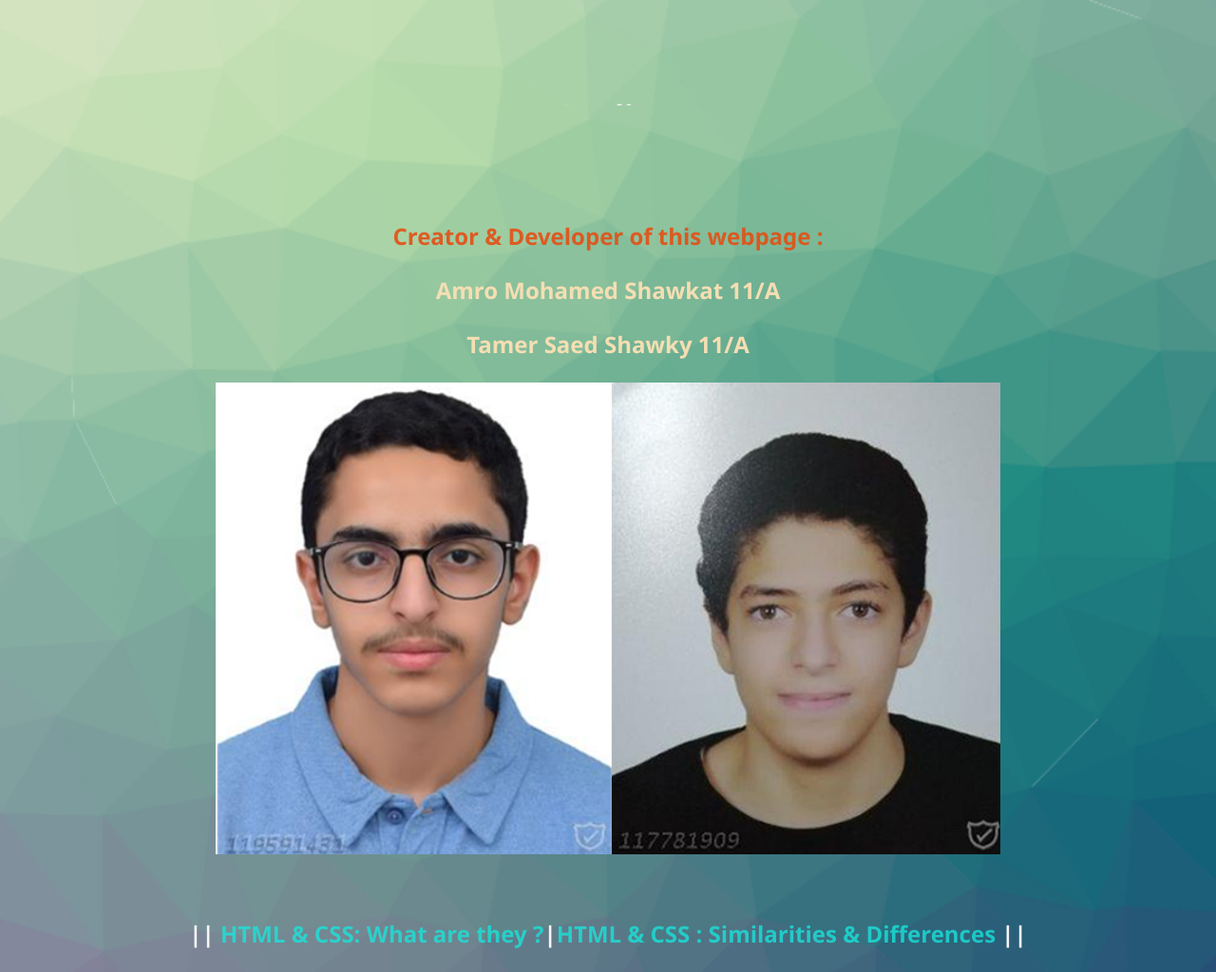
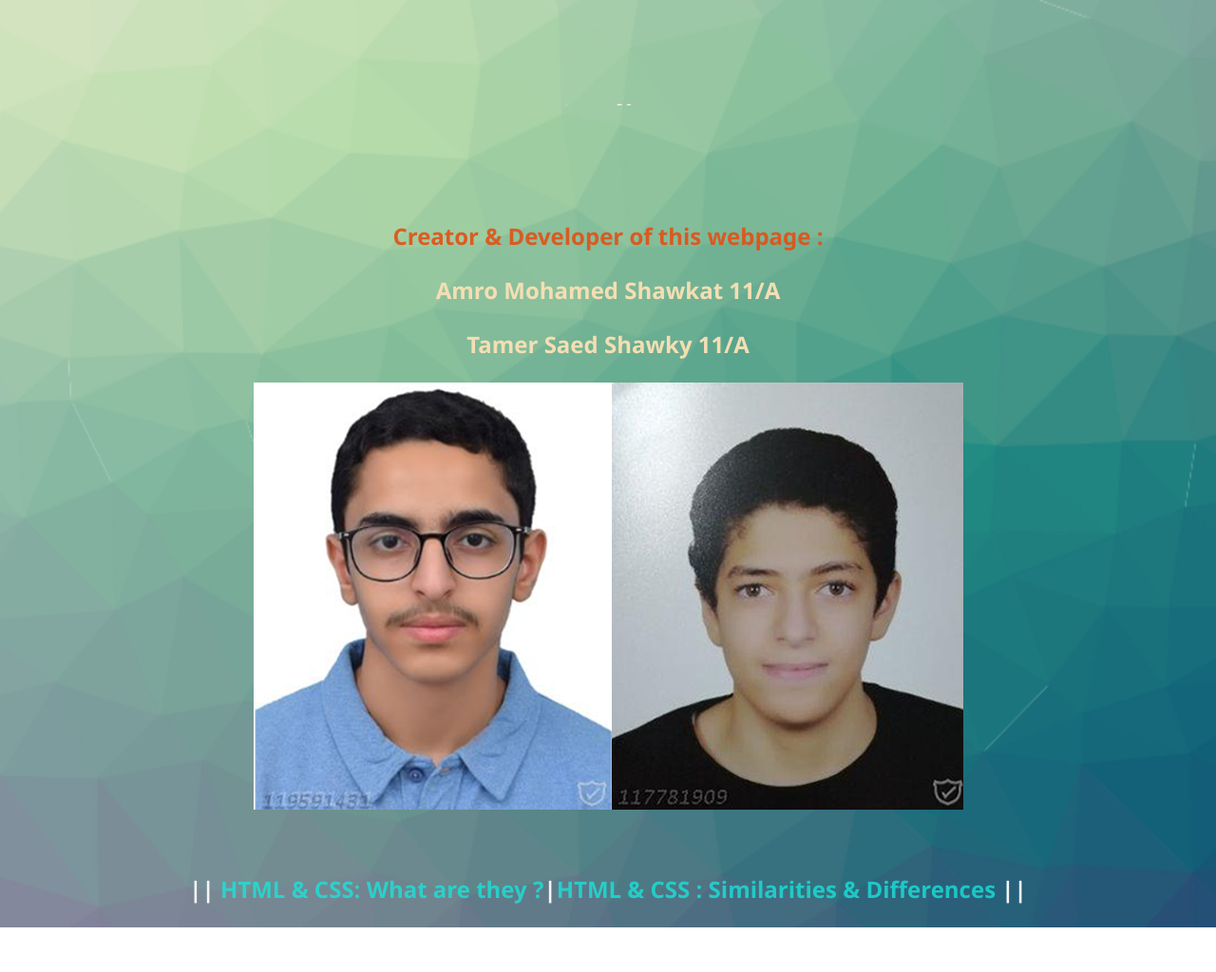
Before and after one commit to amr-tamer/amr-tamer.github.io, a plain HTML site: page Credits.html in a window 1280 px wide. Shown: the whole page at 95% size. After the commit the page ends 977 px from the top, so only its background shows below. Drawn offline with Linux system fonts and the light colour scheme; files whose address does not match are found by name.

Commit message:
Update Credits.html

```diff
--- a/Credits.html
+++ b/Credits.html
@@ -48,7 +48,7 @@ div {
 
             <h2><p style="text-align: center; color: wheat;">Amro Mohamed Shawkat 11/A</p></h2>
             <h2><p style="text-align: center; color: wheat;">Tamer Saed Shawky 11/A</p></h2>
-            <p style="text-align: center;"><img src= "C:\Users\Amr Mohamed\OneDrive\Desktop\amr-tamer.github.io\Components\Pictures\amr and tamer.png" height ="497"></p>
+            <p style="text-align: center;"><img src= "amr and tamer.png" height ="450"></p>
             <br>
             <h2><p style="text-align: center;">|| <a href=  "index.html" style="color:rgba(23, 230, 220, 0.774); text-decoration: none" > HTML & CSS: What are they ?</a>|<a href="HTML & CSS (Similarities & Differences).html"style="color:rgba(23, 230, 220, 0.774); text-decoration: none" >HTML & CSS : Similarities & Differences</a> ||</p></p></h2>
          </body>
```
